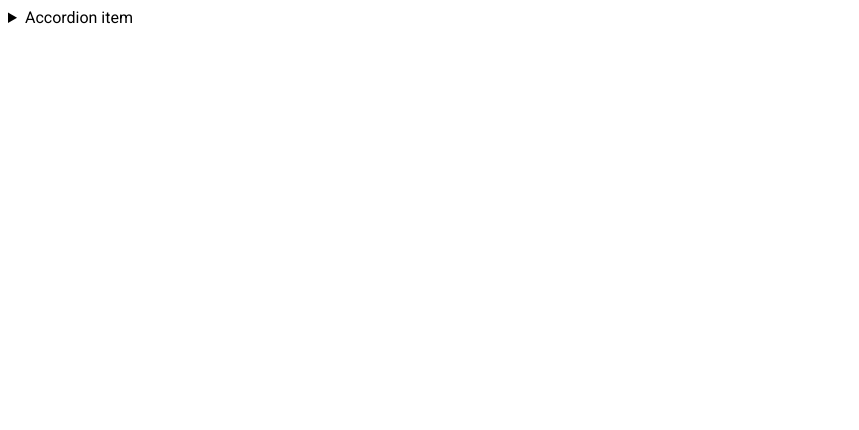
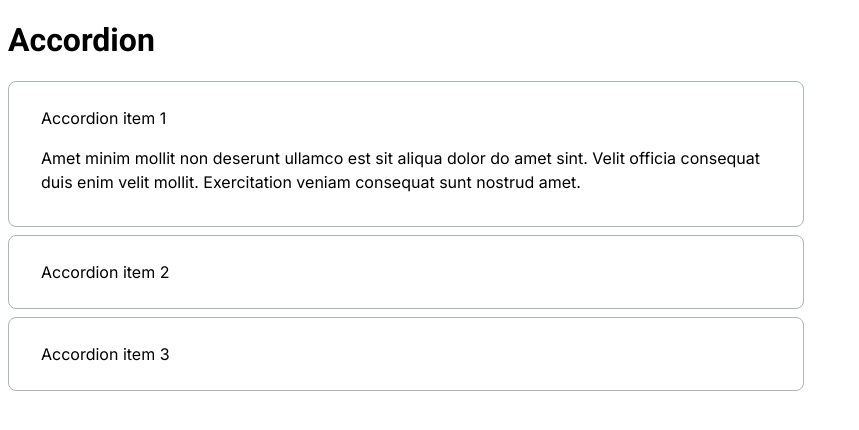
Before and after one commit to js-tasks-ru/htmlcss-20220120_sofia8, a website: page 03-lection1/02-accordion/index.html in a window 1280 px wide. Shown: the whole page, without its empty margins (0-859 px from the left). Drawn offline with Linux system fonts and the light colour scheme.

Commit message:
add accordion

```diff
--- a/03-lection1/02-accordion/accordion.css
+++ b/03-lection1/02-accordion/accordion.css
@@ -1 +1,35 @@
-/* Стилизация аккордеона */
+.accordion__item {
+    background-color: var(--white);
+    border: 1px solid var(--grey-3);
+    border-radius: 8px;
+    padding: 24px 32px 24px 32px;
+    width: 730px;
+}
+
+.accordion__summary, .accordion__content {
+    font-family: 'Inter', sans-serif;
+    font-style: normal;
+    font-weight: normal;
+    font-size: 16px;
+    line-height: 24px;
+}
+
+.accordion__summary::-webkit-details-marker {
+    display: none;
+}
+
+.accordion__summary {
+    display: block;
+}
+
+.accordion__item {
+    margin-bottom: 8px;
+}
+
+.accordion__item:last-child {
+    margin-bottom: 0;
+}
+
+.accordion__content {
+    margin-bottom: 8px;
+}
--- a/03-lection1/02-accordion/index.html
+++ b/03-lection1/02-accordion/index.html
@@ -1,17 +1,33 @@
 <!DOCTYPE html>
-<!-- Страница с аккордеоном -->
 <html lang="ru">
     <head>
         <link rel="stylesheet" href="../../assets/css/main.css">
         <link rel="stylesheet" href="./accordion.css">
     </head>
     <body>
-        <details>
-            <summary>
-                Accordion item
+        <h1>Accordion</h1>
+        <details class="accordion__item" open>
+            <summary class="accordion__summary">
+                Accordion item 1
             </summary>
-            <p>
-                Hidden content
+            <p class="accordion__content">
+                Amet minim mollit non deserunt ullamco est sit aliqua dolor do amet sint. Velit officia consequat duis enim velit mollit. Exercitation veniam consequat sunt nostrud amet.
+            </p>
+        </details>
+        <details class="accordion__item">
+            <summary class="accordion__summary">
+                Accordion item 2
+            </summary>
+            <p class="accordion__content">
+                Hidden content 2
+            </p>
+        </details>
+        <details class="accordion__item">
+            <summary class="accordion__summary">
+                Accordion item 3
+            </summary>
+            <p class="accordion__content">
+                Hidden content 3
             </p>
         </details>
     </body>
--- a/assets/fonts/fonts.css
+++ b/assets/fonts/fonts.css
@@ -1 +1,3 @@
 @import url('https://fonts.googleapis.com/css2?family=Roboto:ital,wght@0,100;0,300;0,400;0,500;0,700;0,900;1,100;1,300;1,400;1,500;1,700;1,900&display=swap');
+
+@import url('https://fonts.googleapis.com/css2?family=Inter:wght@100;200;300;400;500;600;700;800;900&display=swap');
```
